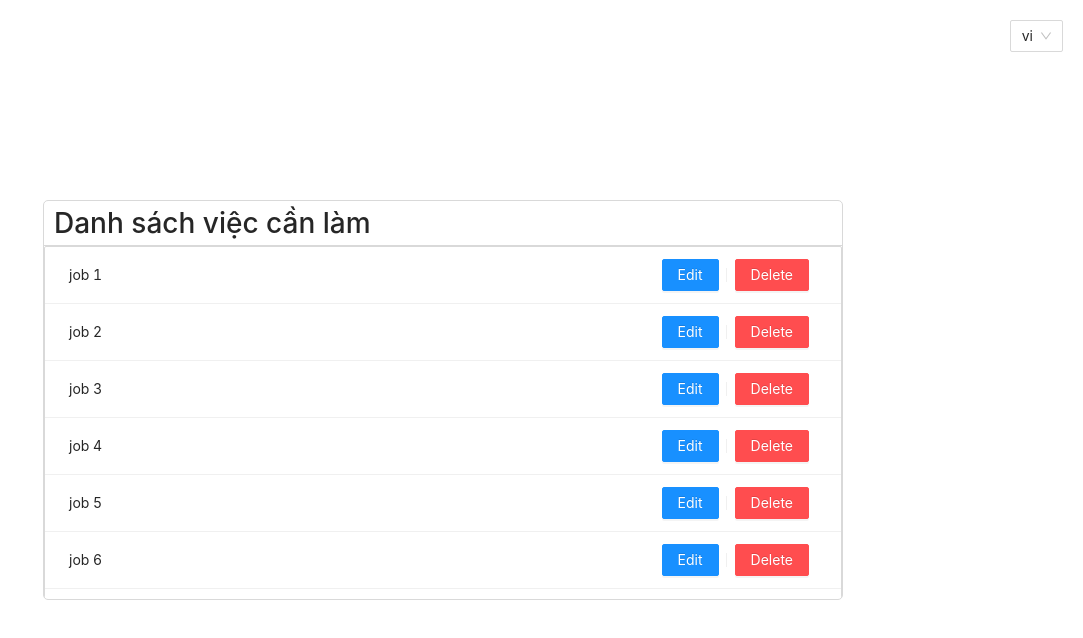
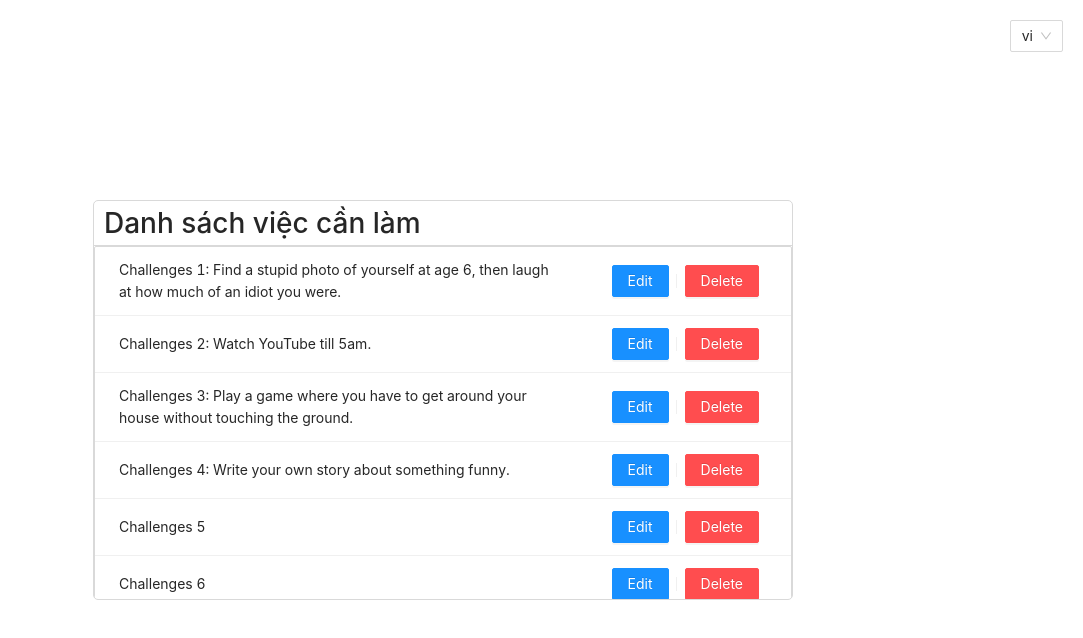
Before and after one commit to duythuong300599/todo-app, a React (Vite) app: page / in a window 1280 px wide. Shown: the top 638 px of the page, without its empty margins (197-1280 px from the left). Built offline with nearby package versions, Linux system fonts and the light colour scheme.

Commit message:
raise string length

```diff
--- a/src/components/UI/organisms/listTodo/listTodo.css
+++ b/src/components/UI/organisms/listTodo/listTodo.css
@@ -2,7 +2,7 @@
   display: block;
   height: auto;
   max-height: 400px;
-  width: 800px;
+  width: 700px;
   color: #000;
   background-color: rgb(255, 255, 255);
   border: 1px solid #d9d9d9;
--- a/src/mock/mockData.ts
+++ b/src/mock/mockData.ts
@@ -1,22 +1,22 @@
 
 
-export const Data:Array<string> =[
-    "job 1",
-    "job 2",
-    "job 3",
-    "job 4",
-    "job 5",
-    "job 6",
-    "job 7",
-    "job 8",
-    "job 9",
-    "job 10",
-    "job 11",
-    "job 12",
-    "job 13",
-    "job 14",
-    "job 15",
-    "job 16",
-    "job 17",
-    "job 18",
+export const Data:Array<string> = [
+    "Challenges 1: Find a stupid photo of yourself at age 6, then laugh at how much of an idiot you were.",
+    "Challenges 2: Watch YouTube till 5am.",
+    "Challenges 3: Play a game where you have to get around your house without touching the ground.",
+    "Challenges 4: Write your own story about something funny.",
+    "Challenges 5",
+    "Challenges 6",
+    "Challenges 7",
+    "Challenges 8",
+    "Challenges 9",
+    "Challenges 10",
+    "Challenges 11",
+    "Challenges 12",
+    "Challenges 13",
+    "Challenges 14",
+    "Challenges 15",
+    "Challenges 16",
+    "Challenges 17",
+    "Challenges 18",
 ]
```
